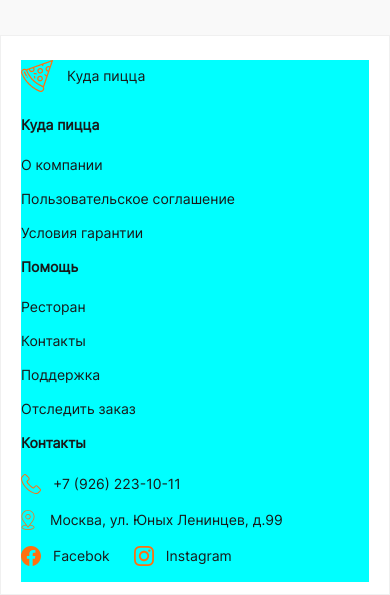
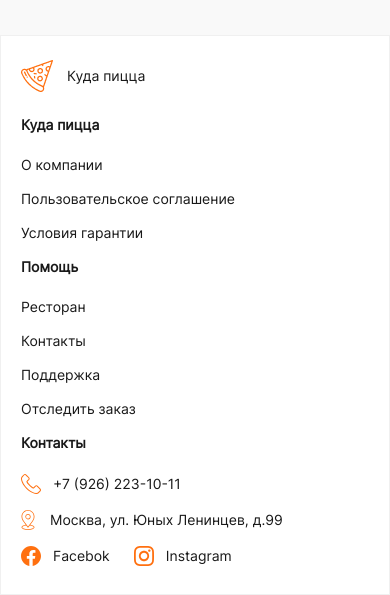
Before and after one commit to Huzurbek/vue-pitsa-store, a Vue app: page /order in a window 390 px wide. Shown: the part 1101-1696 px from the top of the page. Built offline with nearby package versions, Linux system fonts and the light colour scheme; a web font is replaced by a local one.

Commit message:
remove background color from footersection in mobile version

```diff
--- a/src/sections/FooterSerction/FooterSection.sass
+++ b/src/sections/FooterSerction/FooterSection.sass
@@ -55,7 +55,6 @@ li:last-child
     padding: 24px 20px 12px 20px
   .inside
     flex-direction: column
-    background-color: aqua
     padding: 0
     font-family: 'Inter'
     font-weight: 400
```
